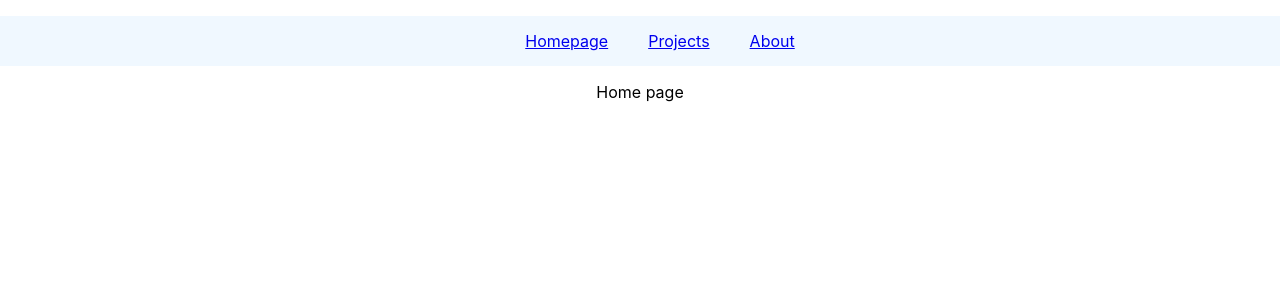
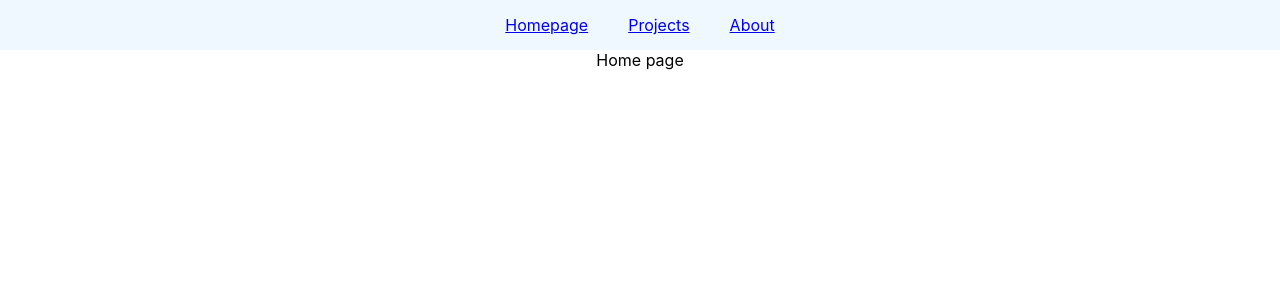
Before and after one commit to georgecretu26/react-sandbox, a React app: page / in a window 1280 px wide. Shown: the top 300 px of the page. Built offline with nearby package versions, Linux system fonts and the light colour scheme.

Commit message:
remove global margin and adding request to backend

```diff
--- a/src/containers/projects/index.jsx
+++ b/src/containers/projects/index.jsx
@@ -1,6 +1,7 @@
 import React, { Component } from 'react';
 
 import Card from './../../components/card/card';
+import axios from 'axios';
 
 const projects = [
     {
@@ -27,6 +28,12 @@ class Projects extends Component{
         };
     }
 
+    componentWillMount(){
+        axios.get('http://localhost:8000/project/')
+        .then(result => console.log(result))
+        .catch(err => console.log(err))
+    }
+
     renderProjects(obj){
         if(obj.length > 0){
             obj.map(project => (
--- a/src/index.less
+++ b/src/index.less
@@ -1,3 +1,8 @@
+* {
+  margin: 0;
+  padding: 0; /*auto is not valid for padding*/
+}
+
 body {
   margin: 0;
   padding: 0;
```
